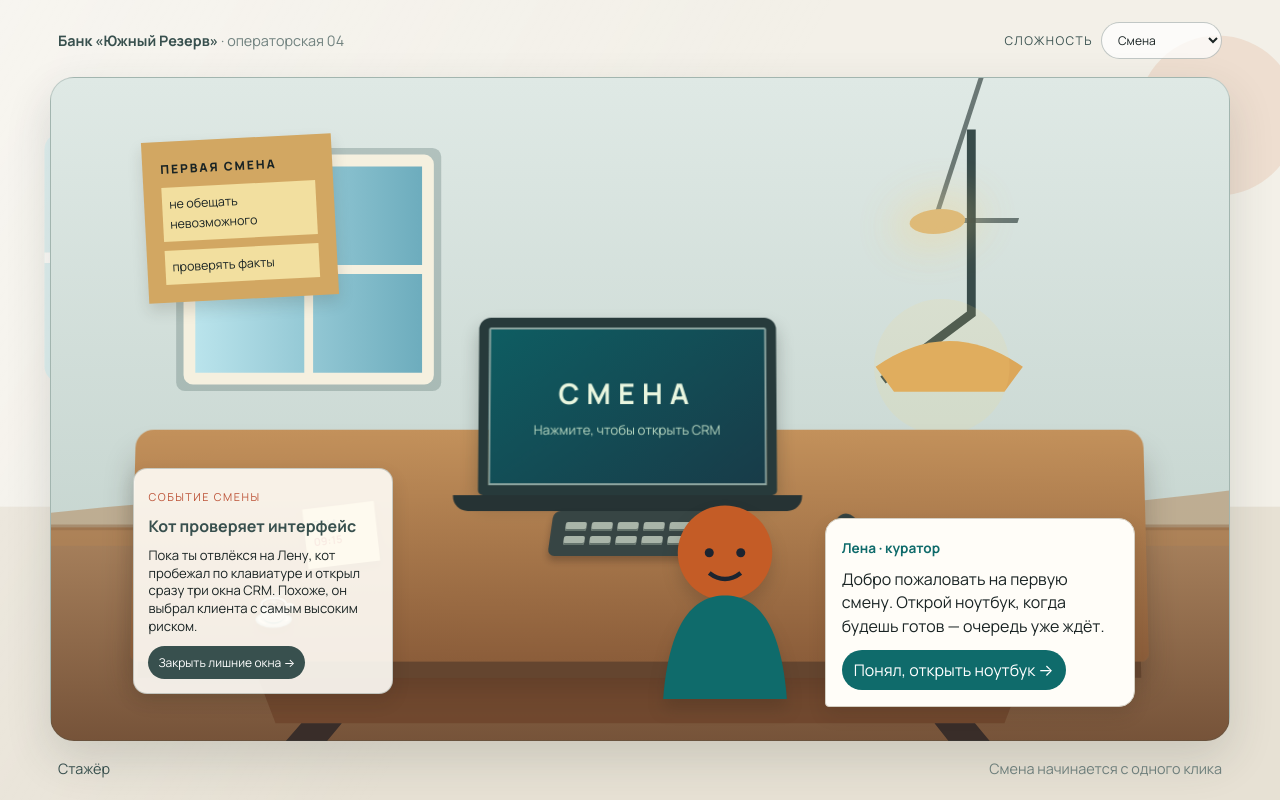
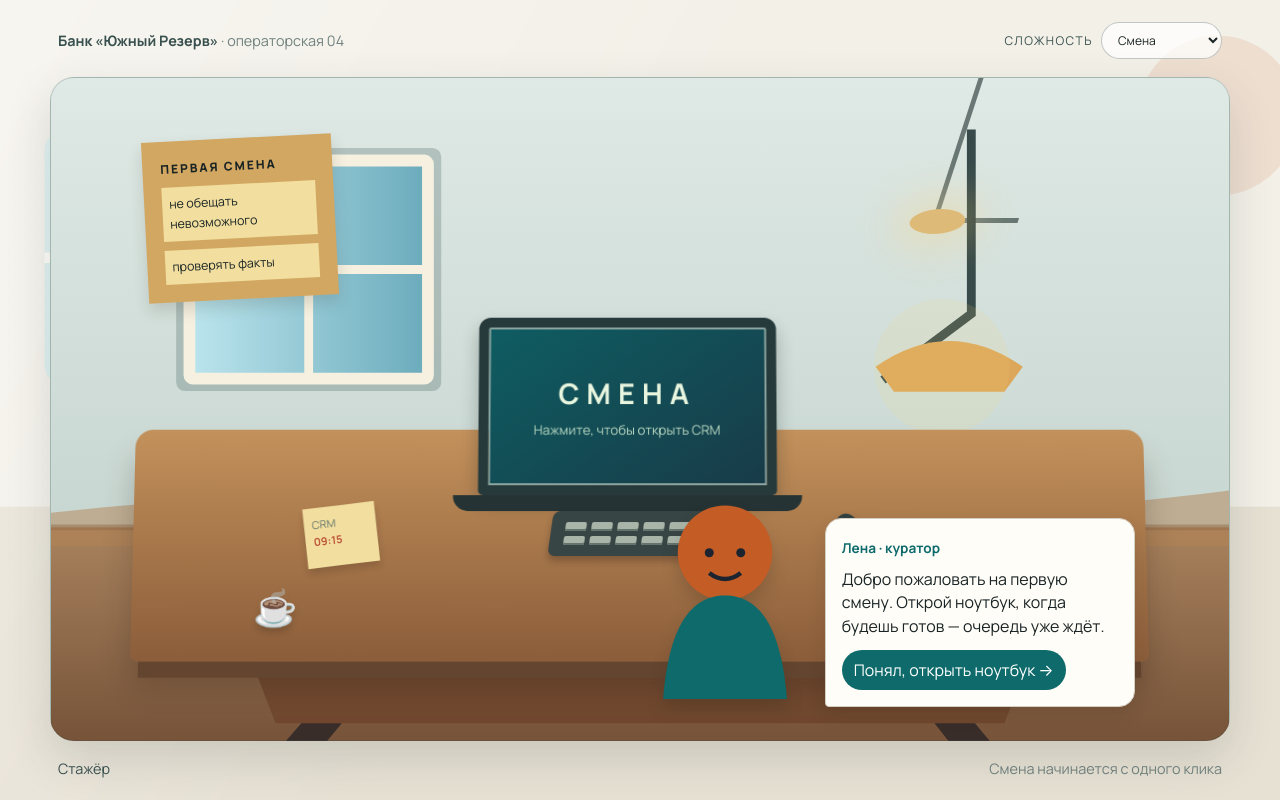
Before and after one commit to Yegor04123/dstu_hack, a React (Vite) app: page / in a window 1280 px wide. Both pictures are taken after a click on the button "▶ НАЧАТЬ СМЕНУ". Built offline with nearby package versions, Linux system fonts and the light colour scheme; no server answers.

Commit message:
fix: delay workplace events until shift is underway

```diff
--- a/src/screens/WorkstationScreen.tsx
+++ b/src/screens/WorkstationScreen.tsx
@@ -1,3 +1,4 @@
+import { useEffect, useState } from "react";
 import { Difficulty } from "../types";
 import { WorkEvent } from "../data/workEvents";
 import styles from "./WorkstationScreen.module.css";
@@ -18,6 +19,14 @@ const labels: Record<Difficulty, string> = {
 };
 
 export function WorkstationScreen({ nickname, difficulty, message, onOpenLaptop, onChangeDifficulty, event }: Props) {
+  const [eventVisible, setEventVisible] = useState(false);
+
+  useEffect(() => {
+    setEventVisible(false);
+    const timer = window.setTimeout(() => setEventVisible(true), 4500);
+    return () => window.clearTimeout(timer);
+  }, [event.id]);
+
   return (
     <div className={styles.screen}>
       <div className={styles.windowGlow} />
@@ -67,12 +76,14 @@ export function WorkstationScreen({ nickname, difficulty, message, onOpenLaptop,
               <button onClick={onOpenLaptop}>Понял, открыть ноутбук →</button>
             </div>
           </div>
+          {eventVisible && (
             <div className={styles.eventCard}>
               <span>Событие смены</span>
               <strong>{event.title}</strong>
               <p>{event.text}</p>
               <button onClick={onOpenLaptop}>{event.action} →</button>
             </div>
+          )}
         </section>
 
         <footer className={styles.footer}>
```
Lines whose indentation alone changed are shown as unchanged.
